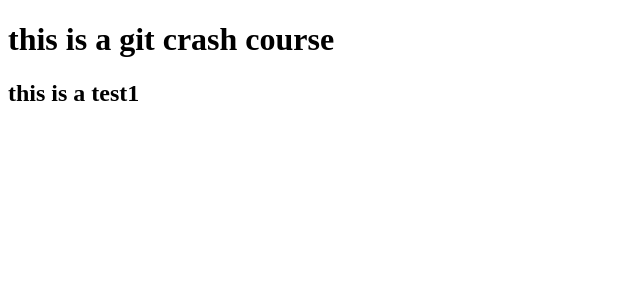
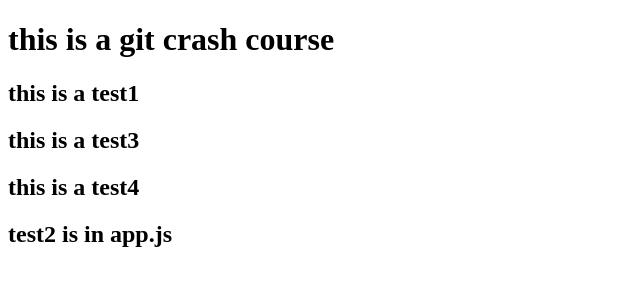
Before and after one commit to whiteplumeria/git-github-crashcourse-nov3, a plain HTML site: page index.html in a window 1280 px wide. Shown: the whole page, without its empty margins (0-640 px from the left). Drawn offline with Linux system fonts and the light colour scheme.

Commit message:
added 3 lines in index.html

```diff
--- a/index.html
+++ b/index.html
@@ -10,5 +10,11 @@
     <h1>this is a git crash course</h1>
 
     <h2>this is a test1</h2>
+
+    <h2>this is a test3</h2>
+
+    <h2>this is a test4</h2>
+
+    <h2>test2 is in app.js</h2>
   </body>
 </html>
```
Also changed, not shown: 1 other file.
